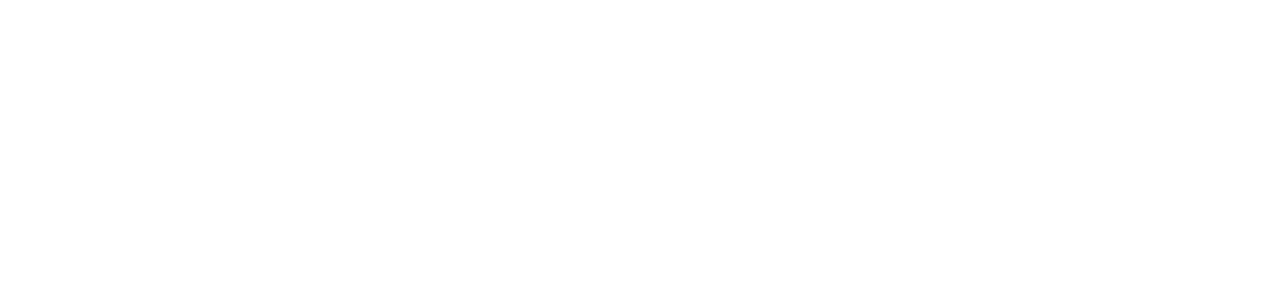
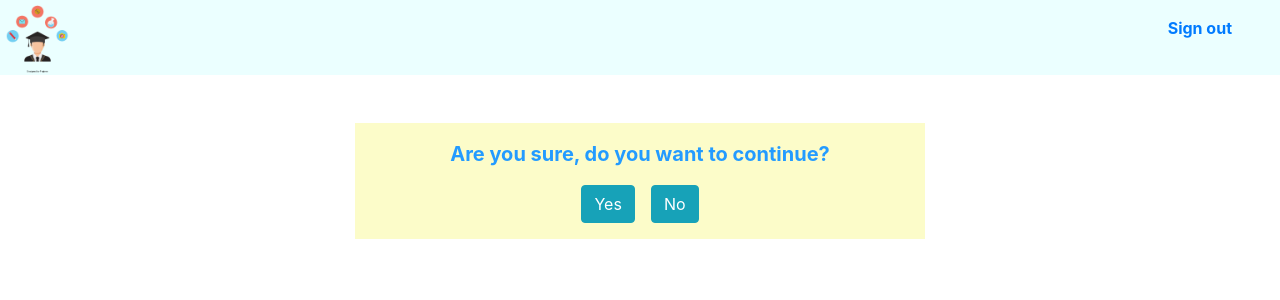
Before and after one commit to akhianand/University-Management-System, a React (Create React App) app in the folder frontend/student-portal/: page /addToCartConfirmation in a window 1280 px wide. Shown: the top 300 px of the page. Built offline with nearby package versions, Linux system fonts and the light colour scheme.

Commit message:
Changes to FrontEnd : Added Add to cart confirmation page

```diff
--- a/frontend/student-portal/src/App.css
+++ b/frontend/student-portal/src/App.css
@@ -63,3 +63,10 @@
 .signup-container, .courses-container, .payment-container, .grades-container, .profile-container {
   background-color: white;
 }
+
+.confirmation-container {
+  background-color: #FCFCC9;
+  font-size: 20px;
+  font-weight: bold;
+  color: #239BFF  ;
+}
--- /dev/null
+++ b/frontend/student-portal/src/components/Enrollment/AddToCartConfirmation.js
@@ -0,0 +1,31 @@
+import React, {Component} from 'react';
+import Header from '../Header/Header';
+
+class AddToCartConfirmation extends Component {
+    render() {
+        return (
+            <div>
+                <Header/>
+                <div className="container">
+                    <div className="row mt-5">
+                        <div className="col-3">
+
+                        </div>
+                        <div className="col-6 confirmation-container text-align-center">
+                            <div className=" mt-3">
+                                <p>Are you sure, do you want to continue?</p>
+                            </div>
+                            <div className="mb-3">
+                                <button type="button" class="btn btn-info">Yes</button>
+                                <button type="button" class="btn btn-info ml-3">No</button>
+                            </div>
+                        </div>
+                    </div>
+                </div>
+
+            </div>
+        )
+    }
+}
+
+export default AddToCartConfirmation;
--- a/frontend/student-portal/src/components/Main.js
+++ b/frontend/student-portal/src/components/Main.js
@@ -5,6 +5,7 @@
 import Profile from './Profile/Profile';
 import CoursesSearch from './Course/CoursesSearch';
 import Home from './Home/Home';
+import AddToCartConfirmation from './Enrollment/AddToCartConfirmation';
 
 class Main extends Component {
     render() {
@@ -15,6 +16,7 @@
                 <Route path="/signup" component={Signup} />
                 <Route path="/profile" component={Profile} />
                 <Route path="/courses" component={CoursesSearch} />
+                <Route path="/addToCartConfirmation" component={AddToCartConfirmation} />
             </div>
         )
     }
```
